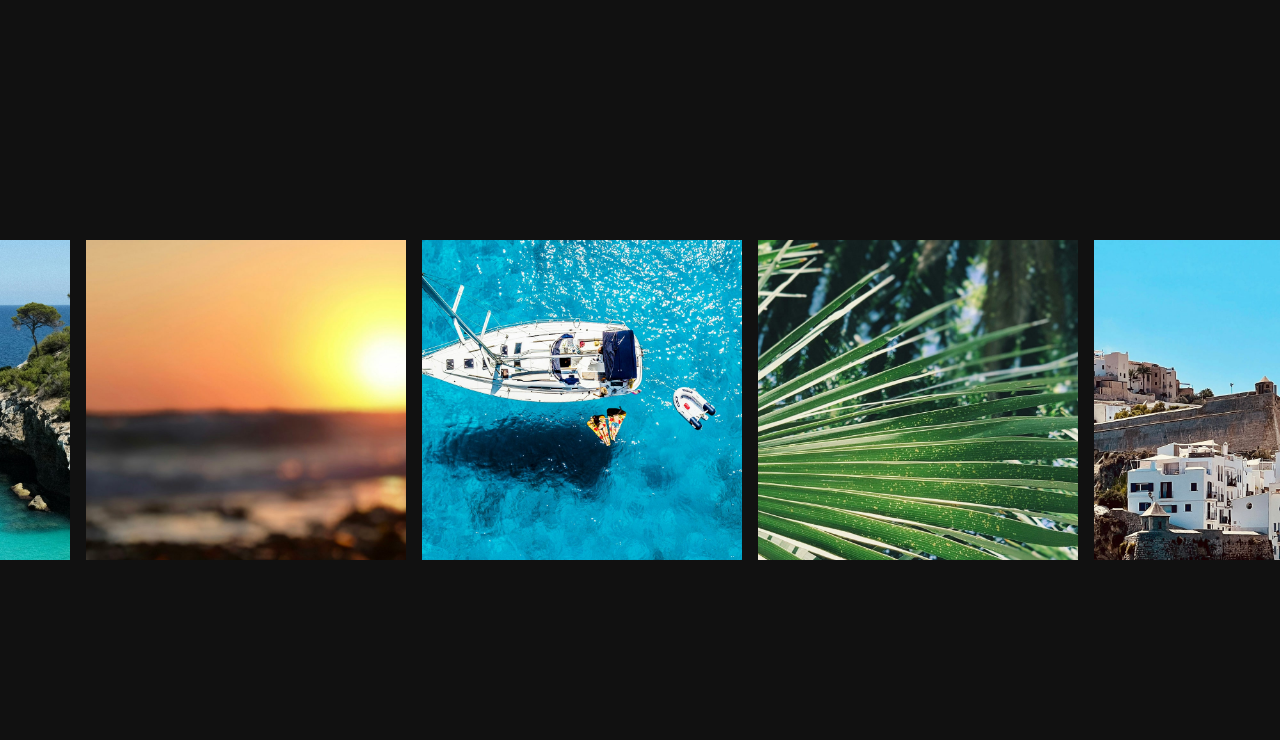
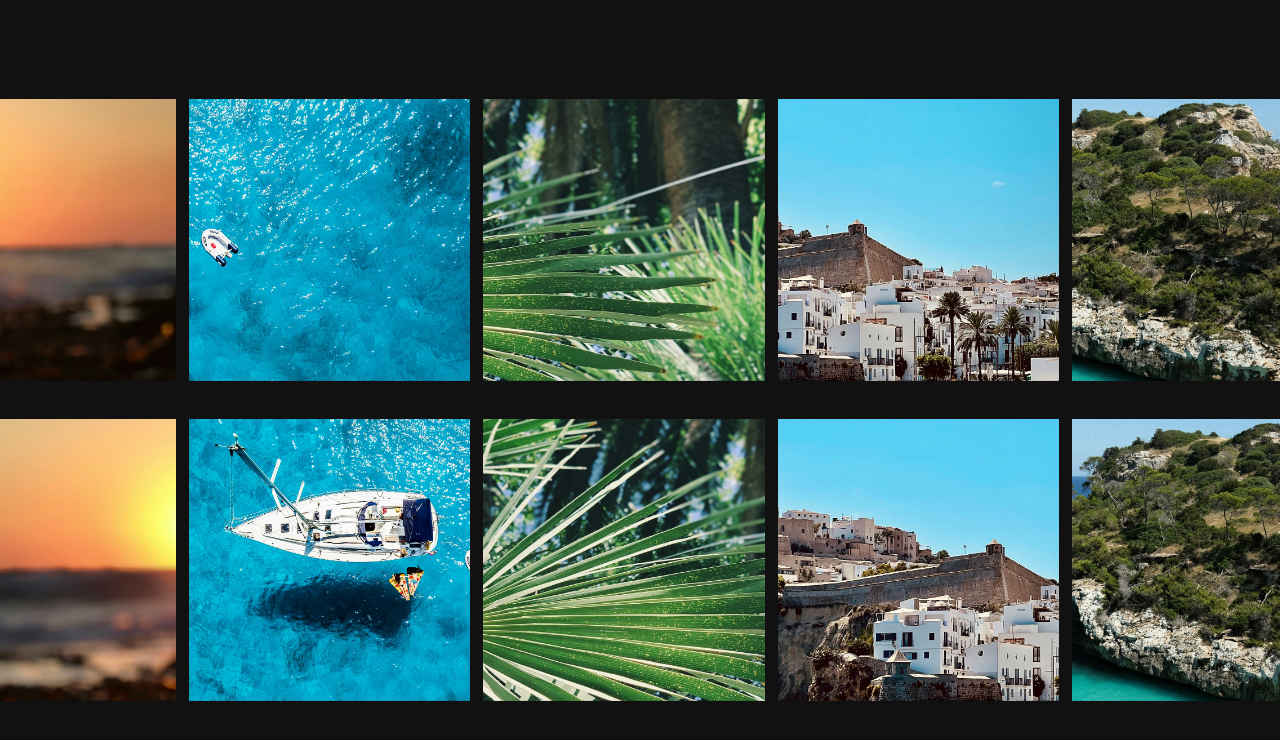
Before and after one commit to gp-k-sato/horizontal-loop-slider, a plain HTML site: page index.html in a window 1280 px wide. Drawn offline with nearby package versions, Linux system fonts and the light colour scheme; animation ran at ten frames a second.

Commit message:
[update]モジュール化

```diff
--- a/css/style.scss
+++ b/css/style.scss
@@ -9,7 +9,10 @@ body {
   background: #111;
   min-height: 100vh;
   display: flex;
-  align-items: center;
+  flex-direction: column;
+  justify-content: center;
+  gap: 3vw;
+  padding: 4vw 0;
 }
 
 .p-loop-slider {
@@ -26,9 +29,9 @@ body {
 	flex-shrink: 0;
 	overflow: hidden;
 	position: relative;
-  width: 320px;
-  height: 320px;
-  margin-right: 16px;
+  width: 22vw;
+  height: 22vw;
+  margin-right: 1vw;
 
 	img {
 		height: 100%;
--- a/index.html
+++ b/index.html
@@ -6,7 +6,7 @@
 <title>Horizontal Loop Slide</title>
 <link rel="stylesheet" href="css/style.css">
 <script src="https://cdn.jsdelivr.net/npm/gsap@3.12.7/dist/gsap.min.js" defer></script>
-<script src="js/script.js" defer></script>
+<script src="js/script.js" type="module"></script>
 </head>
 <body>
 
@@ -30,5 +30,25 @@
     </div>
   </div>
 
+  <div class="p-loop-slider">
+    <div class="p-loop-slider__wrapper js-loop-slider-parallax">
+      <div class="p-loop-slider__item js-loop-slide">
+        <img src="images/img_01.jpg" alt="" width="1200" height="500" decoding="async">
+      </div>
+      <div class="p-loop-slider__item js-loop-slide">
+        <img src="images/img_02.jpg" alt="" width="1200" height="500" decoding="async">
+      </div>
+      <div class="p-loop-slider__item js-loop-slide">
+        <img src="images/img_03.jpg" alt="" width="1200" height="500" decoding="async">
+      </div>
+      <div class="p-loop-slider__item js-loop-slide">
+        <img src="images/img_04.jpg" alt="" width="1200" height="500" decoding="async">
+      </div>
+      <div class="p-loop-slider__item js-loop-slide">
+        <img src="images/img_05.jpg" alt="" width="1200" height="500" decoding="async">
+      </div>
+    </div>
+  </div>
+
 </body>
 </html>
--- /dev/null
+++ b/js/modules/HorizontalLoopSlider.js
@@ -0,0 +1,128 @@
+// import { gsap } from "gsap"; // モジュール版を使用する場合は有効化
+
+export class HorizontalLoopSlider {
+  constructor(selector, options = {}) {
+    this.wrapper = document.querySelector(selector);
+    if (!this.wrapper) return;
+
+    this.items = Array.from(this.wrapper.querySelectorAll(".js-loop-slide"));
+    if (!this.items.length) return;
+
+    // デフォルトオプション設定
+    this.options = {
+      speed: 50, // スライドのループ速度（px/秒）
+      parallax: false, // パララックスの有効/無効
+      ...options
+    };
+
+    this.speed = this.options.speed;
+    this.tween = null;
+    this.rafId = null;
+    this._resizeTimer = null;
+
+    this.isSP = window.matchMedia('(max-width: 767px)').matches; // SP判定
+
+    this.setup(); // ループの初期設定
+
+    // パララックス効果が有効な場合のみ開始
+    if (this.options.parallax) {
+      this.animateParallax = this.animateParallax.bind(this);
+      this.rafId = requestAnimationFrame(this.animateParallax);
+    }
+
+    // SP時はリサイズイベントを監視しない
+    if (!this.isSP) {
+      this._debouncedResize = this._debouncedResize.bind(this);
+      window.addEventListener("resize", this._debouncedResize);
+    }
+  }
+
+  // リサイズ時のデバウンス処理
+  _debouncedResize() {
+    clearTimeout(this._resizeTimer);
+    this._resizeTimer = setTimeout(() => {
+      this.setup();
+    }, 300);
+  }
+
+  setup() {
+    if (this.tween) this.tween.kill();
+
+    // ループが途切れないようスライドを複製
+    if (this.wrapper.children.length === this.items.length) {
+      this.items.forEach((item) => {
+        const clone = item.cloneNode(true);
+        this.wrapper.appendChild(clone);
+      });
+    }
+
+    this.items = Array.from(this.wrapper.querySelectorAll(".js-loop-slide"));
+
+    // 各スライドの幅合計（margin含む）を取得
+    this.totalWidth = this.items.reduce((sum, item) => {
+      const style = window.getComputedStyle(item);
+      const width = item.offsetWidth;
+      const marginRight = parseFloat(style.marginRight || 0);
+      return sum + width + marginRight;
+    }, 0);
+
+    gsap.set(this.wrapper, { x: 0 });
+
+    this.tween = gsap.to(this.wrapper, {
+      x: `-=${this.totalWidth / 2}`,
+      duration: (this.totalWidth / 2) / this.speed,
+      ease: "none",
+      repeat: -1,
+    });
+  }
+
+  animateParallax() {
+    const winWidth = window.innerWidth;
+
+    this.items.forEach((item) => {
+      const img = item.querySelector("img");
+      if (!img) return;
+
+      const rect = item.getBoundingClientRect();
+      const itemWidth = rect.width;
+      const centerX = rect.left + itemWidth / 2;
+      const imgWidth = img.offsetWidth;
+      const offsetRange = imgWidth - itemWidth;
+
+      // 画面に入っているかどうかの判定
+      const visibleStart = -itemWidth * 0.5;
+      const visibleEnd = winWidth + itemWidth * 0.5;
+      const isVisible = centerX > visibleStart && centerX < visibleEnd;
+
+      if (!isVisible) {
+        gsap.set(img, { x: 0 });
+        return;
+      }
+
+      // パララックスを開始・終了させる位置
+      const parallaxStart = winWidth + itemWidth;
+      const parallaxEnd = -itemWidth;
+
+      // 進行率（1 → 0）
+      let ratio = (parallaxStart - centerX) / (parallaxStart - parallaxEnd);
+      ratio = gsap.utils.clamp(0, 1, ratio);
+
+      // 進行率に応じた画像の移動量を計算
+      const translateX = ratio * offsetRange;
+
+      gsap.set(img, { x: translateX });
+    });
+
+    this.rafId = requestAnimationFrame(this.animateParallax);
+  }
+
+  // インスタンス破棄
+  destroy() {
+    if (this.tween) this.tween.kill();
+    if (this.rafId) cancelAnimationFrame(this.rafId);
+    if (!this.isSP) {
+      window.removeEventListener("resize", this._debouncedResize);
+      clearTimeout(this._resizeTimer);
+    }
+  }
+}
--- a/js/script.js
+++ b/js/script.js
@@ -1,115 +1,14 @@
+import { HorizontalLoopSlider } from "./modules/HorizontalLoopSlider.js";
 
-class LoopSlideImg {
-  constructor(selector) {
-    this.wrapper = document.querySelector(selector);
-    if (!this.wrapper) return;
+// オプションなしでの使用
+// new HorizontalLoopSlider('.js-loop-slider');
 
-    this.items = Array.from(this.wrapper.querySelectorAll(".js-loop-slide"));
-    if (!this.items.length) return;
+// カスタムオプションでの使用
+const slider = new HorizontalLoopSlider('.js-loop-slider', {
+  speed: 80, // スライド速度（px/秒）
+});
 
-    this.speed = 50; // スライドのループ速度
-    this.tween = null;
-    this.rafId = null;
-    this._resizeTimer = null;
-
-    this.isSP = window.matchMedia('(max-width: 767px)').matches;
-
-    this.setup(); // ループの初期設定
-    this.animateParallax = this.animateParallax.bind(this);
-    this.rafId = requestAnimationFrame(this.animateParallax);
-
-    if (!this.isSP) {
-      this._debouncedResize = this._debouncedResize.bind(this);
-      window.addEventListener("resize", this._debouncedResize);
-    }
-  }
-
-  _debouncedResize() {
-    clearTimeout(this._resizeTimer);
-    this._resizeTimer = setTimeout(() => {
-      this.setup();
-    }, 300);
-  }
-
-  setup() {
-    if (this.tween) this.tween.kill();
-
-    // ループが途切れないようスライドを複製
-    if (this.wrapper.children.length === this.items.length) {
-      this.items.forEach((item) => {
-        const clone = item.cloneNode(true);
-        this.wrapper.appendChild(clone);
-      });
-    }
-
-    this.items = Array.from(this.wrapper.querySelectorAll(".js-loop-slide"));
-
-    // 各スライドの幅合計（margin含む）を取得
-    this.totalWidth = this.items.reduce((sum, item) => {
-      const style = window.getComputedStyle(item);
-      const width = item.offsetWidth;
-      const marginRight = parseFloat(style.marginRight || 0);
-      return sum + width + marginRight;
-    }, 0);
-
-    gsap.set(this.wrapper, { x: 0 });
-
-    this.tween = gsap.to(this.wrapper, {
-      x: `-=${this.totalWidth / 2}`,
-      duration: (this.totalWidth / 2) / this.speed,
-      ease: "none",
-      repeat: -1,
-    });
-  }
-
-  animateParallax() {
-    const winWidth = window.innerWidth;
-
-    this.items.forEach((item) => {
-      const img = item.querySelector("img");
-      if (!img) return;
-
-      const rect = item.getBoundingClientRect();
-      const itemWidth = rect.width;
-      const centerX = rect.left + itemWidth / 2;
-      const imgWidth = img.offsetWidth;
-      const offsetRange = imgWidth - itemWidth;
-
-      // 画面に入っているかどうかの判定
-      const visibleStart = -itemWidth * 0.5;
-      const visibleEnd = winWidth + itemWidth * 0.5;
-      const isVisible = centerX > visibleStart && centerX < visibleEnd;
-
-      if (!isVisible) {
-        gsap.set(img, { x: 0 });
-        return;
-      }
-
-      // パララックスを開始・終了させる位置
-      const parallaxStart = winWidth + itemWidth; // 最大ズレがかかる開始位置
-      const parallaxEnd = -itemWidth;             // ズレが解消される終了位置（画面左に完全に入った直後）
-
-      // 進行率（1 → 0）
-      let ratio = (parallaxStart - centerX) / (parallaxStart - parallaxEnd);
-      ratio = gsap.utils.clamp(0, 1, ratio);
-
-      // 右から中央、左まで移動しながらズレが解消される
-      const translateX = ratio * offsetRange;
-
-      gsap.set(img, { x: translateX });
-    });
-
-    this.rafId = requestAnimationFrame(this.animateParallax);
-  }
-
-  destroy() {
-    if (this.tween) this.tween.kill();
-    if (this.rafId) cancelAnimationFrame(this.rafId);
-    if (!this.isSP) {
-      window.removeEventListener("resize", this._debouncedResize);
-      clearTimeout(this._resizeTimer);
-    }
-  }
-}
-
-new LoopSlideImg('.js-loop-slider');
+const sliderParallax = new HorizontalLoopSlider('.js-loop-slider-parallax ', {
+  speed: 80, // スライド速度（px/秒）
+  parallax: true // パララックスを有効化
+});
```
Also changed, not shown: css/style.css.
